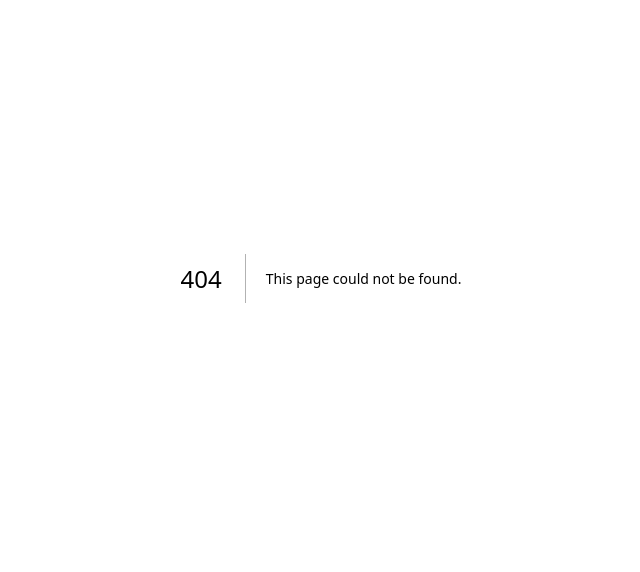
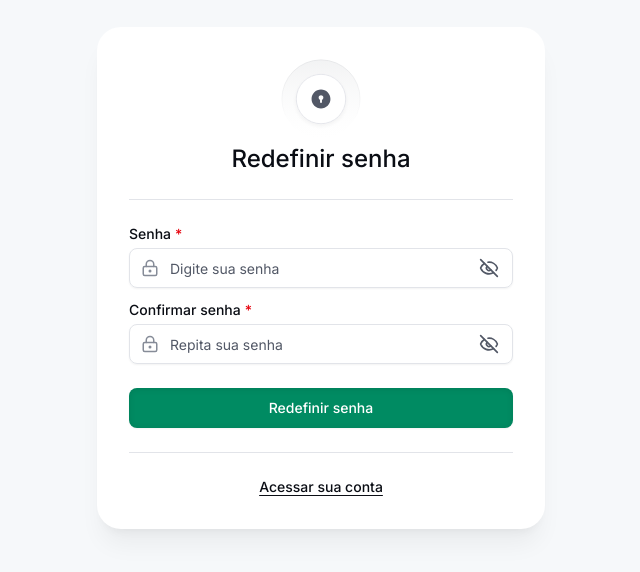
Before and after one commit to ipecode-br/abnmo-frontend, a Next.js app: page /conta/nova-senha in a window 1280 px wide. Before the commit this address had no page. Shown: the part 122-694 px from the top of the page, without its empty margins (319-959 px from the left). Built offline with nearby package versions, Linux system fonts and the light colour scheme.

Commit message:
feat(auth): create `NewPasswordPage`

```diff
--- /dev/null
+++ b/src/app/conta/nova-senha/new-password-form-schema.tsx
@@ -0,0 +1,28 @@
+import { z } from 'zod'
+
+import { PASSWORD_MIN_LENGTH } from '@/constants/auth'
+import { PASSWORD_REGEX } from '@/constants/regex'
+
+export const newPasswordFormSchema = z
+  .object({
+    password: z
+      .string()
+      .min(1, 'Insira sua senha')
+      .min(
+        PASSWORD_MIN_LENGTH,
+        `Sua senha precisa conter ${PASSWORD_MIN_LENGTH} ou mais caracteres`,
+      )
+      .regex(PASSWORD_REGEX, 'Senha inválida'),
+    confirmPassword: z.string(),
+  })
+  .refine((data) => data.password === data.confirmPassword, {
+    message: 'Suas senhas não coincidem',
+    path: ['confirmPassword'],
+  })
+
+export type NewPasswordFormSchema = z.infer<typeof newPasswordFormSchema>
+
+export const newPasswordFormDefaultValues: NewPasswordFormSchema = {
+  password: '',
+  confirmPassword: '',
+}
--- /dev/null
+++ b/src/app/conta/nova-senha/new-password-form.tsx
@@ -0,0 +1,82 @@
+'use client'
+
+import { zodResolver } from '@hookform/resolvers/zod'
+import { Loader2 } from 'lucide-react'
+import { useState } from 'react'
+import { FormProvider, useForm } from 'react-hook-form'
+
+import { FormContainer } from '@/components/form/form-container'
+import { FormField } from '@/components/form/form-field'
+import { NewPasswordInput } from '@/components/form/new-password-input'
+import { PasswordInput } from '@/components/form/password-input'
+import { Alert } from '@/components/ui/alert'
+import { Button } from '@/components/ui/button'
+import { wait } from '@/utils/wait'
+
+import {
+  newPasswordFormDefaultValues,
+  type NewPasswordFormSchema,
+  newPasswordFormSchema,
+} from './new-password-form-schema'
+
+export function NewPasswordForm() {
+  const [success, setSuccess] = useState(false)
+
+  const formMethods = useForm<NewPasswordFormSchema>({
+    resolver: zodResolver(newPasswordFormSchema),
+    defaultValues: newPasswordFormDefaultValues,
+    mode: 'onBlur',
+  })
+  const isSubmitting = formMethods.formState.isSubmitting
+  const errorMessage = formMethods.formState.errors.root?.message
+
+  async function saveNewPassword(data: NewPasswordFormSchema) {
+    // TODO: implement function when API is available
+    setSuccess(false)
+    await wait(500)
+    console.log(data)
+    setSuccess(true)
+  }
+
+  return (
+    <FormProvider {...formMethods}>
+      <FormContainer onSubmit={formMethods.handleSubmit(saveNewPassword)}>
+        <FormField>
+          <NewPasswordInput
+            name='password'
+            label='Senha'
+            placeholder='Digite sua senha'
+            triggerOnChange={() => formMethods.trigger('password')}
+            isRequired
+          />
+          <PasswordInput
+            name='confirmPassword'
+            label='Confirmar senha'
+            placeholder='Repita sua senha'
+            isRequired
+          />
+        </FormField>
+
+        <Button variant='fancy' type='submit' disabled={isSubmitting}>
+          {isSubmitting ? (
+            <Loader2 className='animate-spin' />
+          ) : (
+            'Redefinir senha'
+          )}
+        </Button>
+
+        {success && (
+          <Alert variant='success' className='text-center'>
+            Senha atualizada com sucesso.
+          </Alert>
+        )}
+
+        {errorMessage && (
+          <Alert error={!!errorMessage} className='text-center'>
+            {errorMessage}
+          </Alert>
+        )}
+      </FormContainer>
+    </FormProvider>
+  )
+}
--- /dev/null
+++ b/src/app/conta/nova-senha/page.tsx
@@ -0,0 +1,47 @@
+import image from '@images/auth/recover.svg'
+import type { Metadata } from 'next'
+
+import { AuthCard } from '@/components/auth/auth-card'
+import { Divider } from '@/components/ui/divider'
+import { NavLink } from '@/components/ui/nav-link'
+import { ROUTES } from '@/constants/routes'
+
+import { NewPasswordForm } from './new-password-form'
+
+export const metadata: Metadata = {
+  title: 'Redefinir senha',
+}
+
+interface NewPasswordPageProps {
+  searchParams: Promise<{
+    token?: string
+  }>
+}
+
+export default async function NewPasswordPage({
+  searchParams,
+}: Readonly<NewPasswordPageProps>) {
+  const { token } = await searchParams
+  // TODO: validate token when API is available
+
+  if (!token) {
+    console.error('Token is missing')
+  }
+
+  return (
+    <AuthCard image={image} title='Redefinir senha'>
+      <NewPasswordForm />
+
+      <Divider />
+
+      <p className='text-foreground-soft text-center text-sm'>
+        <NavLink
+          href={ROUTES.auth.signIn}
+          className='text-foreground font-medium whitespace-nowrap'
+        >
+          Acessar sua conta
+        </NavLink>
+      </p>
+    </AuthCard>
+  )
+}
```
